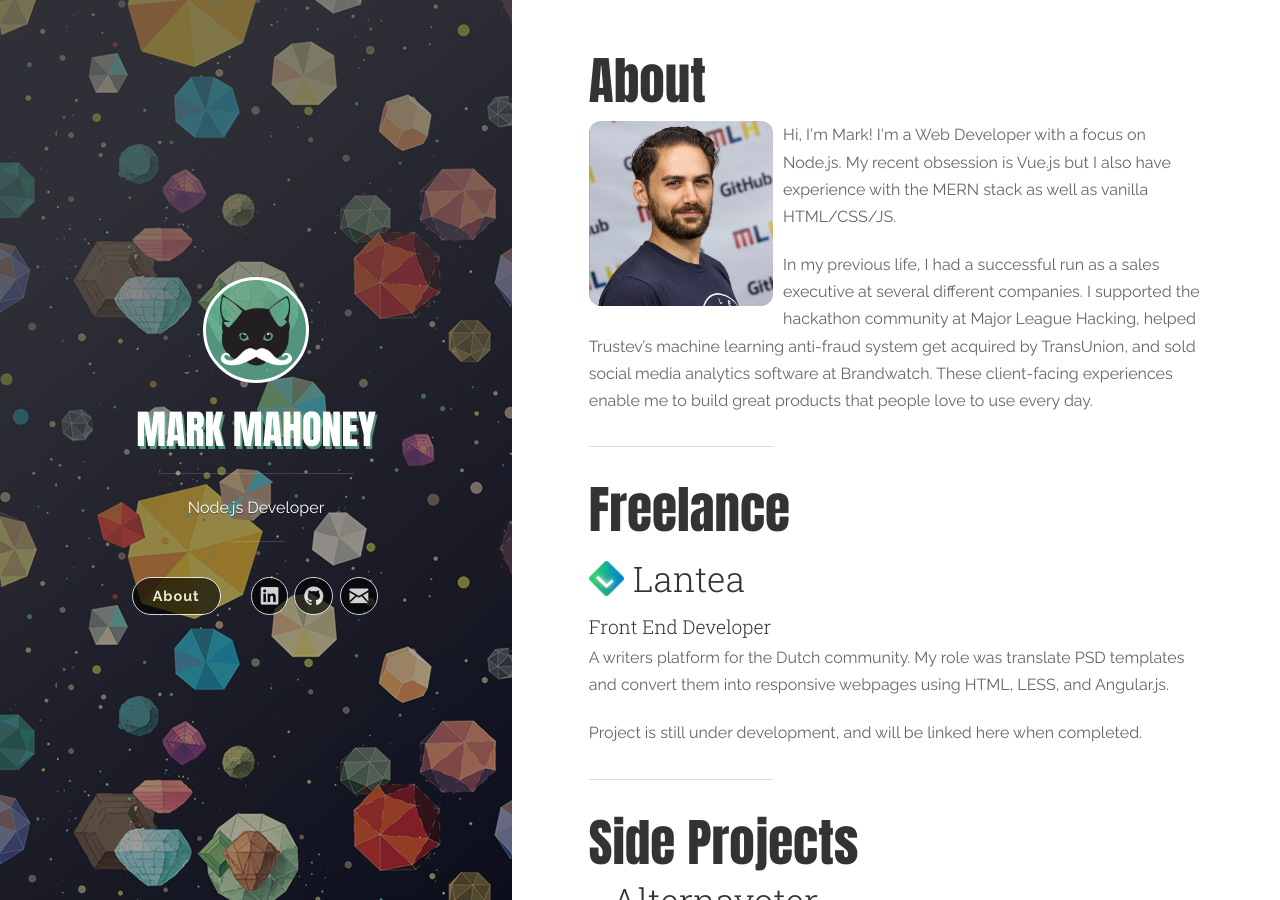
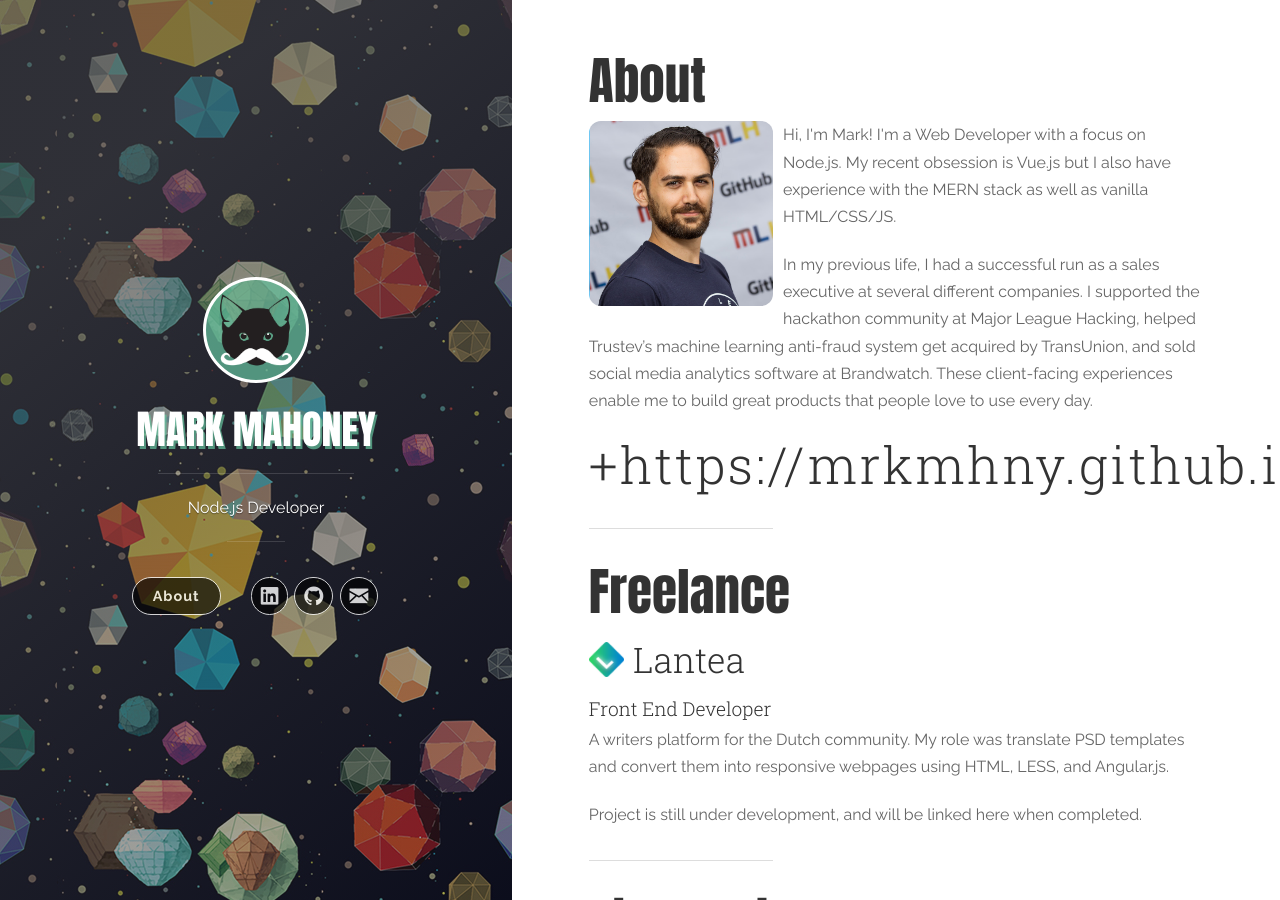
Before and after one commit to mrkmhny/mrkmhny.github.io, a Jekyll site: the page built from index.html, in a window 1280 px wide and 900 px high. Built offline with Jekyll 4.4.1, drawn with Linux system fonts in a browser that asks for light colours; nearby versions of some CDN libraries; the list of posts is cut into pages by our own code.

Commit message:
test github baseurl

```diff
--- a/index.html
+++ b/index.html
@@ -10,7 +10,7 @@
   <p class="about-text">Hi, I'm Mark!  I'm a Web Developer with a focus on Node.js.  My recent obsession is Vue.js but I also have experience with the MERN stack as well as vanilla HTML/CSS/JS.</p>
   <p class="about-text">In my previous life, I had a successful run as a sales executive at several different companies.  I supported the hackathon community at Major League Hacking, helped Trustev’s machine learning anti-fraud system get acquired by TransUnion, and sold social media analytics software at Brandwatch.  These client-facing experiences enable me to build great products that people love to use every day.</p>
 </div>
-{{site.baseurl}}
+<h1>{{site.baseurl}}+{{site.github.url}}</h1>
 <hr class="divider">
 
 <div class="section freelance-section">
```
